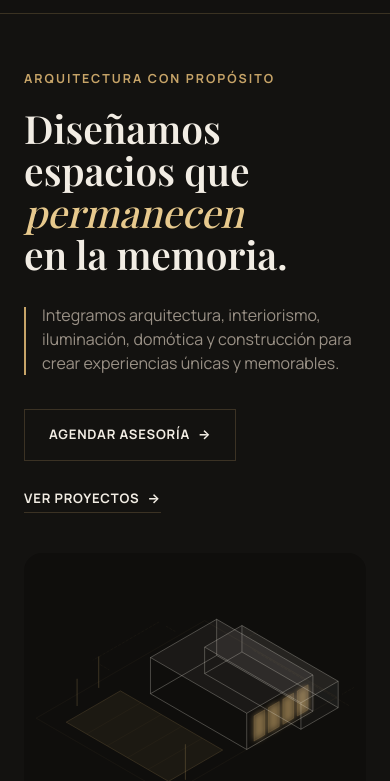
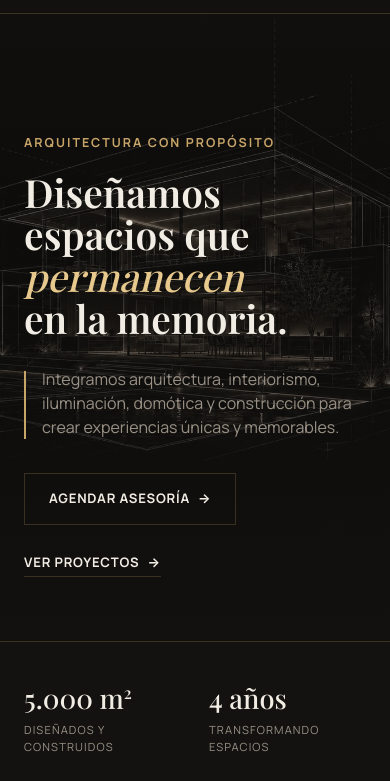
Before and after one commit to TomasPosada0626/novahaus, a website: page home/index.html in a window 390 px wide. Shown: the part 61-842 px from the top of the page. Drawn offline with nearby package versions, Linux system fonts and the light colour scheme; a web font is replaced by a local one.

Commit message:
feat: use real architectural render as hero background
Replaces the procedural wireframe illustration with the client-supplied
photorealistic render (converted to WebP/JPEG, 1.8MB -> ~90KB) as a
full-bleed hero background, matching the target design more closely.
Adds a gradient scrim tuned per breakpoint so hero copy stays legible
against the image at any width; keeps the original source PNG in
home/assets/ for future re-exports.

```diff
--- a/home/css/home.css
+++ b/home/css/home.css
@@ -177,8 +177,36 @@ a { color: inherit; }
 }
 
 /* ---------- Hero ---------- */
-.hero { padding: 56px 0 64px; overflow: hidden; }
+.hero {
+  position: relative;
+  overflow: hidden;
+  min-height: 560px;
+  display: flex;
+  align-items: center;
+  padding: 120px 0 64px;
+}
+.hero-bg {
+  position: absolute;
+  inset: 0;
+  z-index: 0;
+}
+.hero-bg img {
+  width: 100%;
+  height: 100%;
+  object-fit: cover;
+  object-position: 78% 50%;
+}
+.hero-scrim {
+  position: absolute;
+  inset: 0;
+  z-index: 1;
+  background:
+    linear-gradient(180deg, rgba(19,18,16,0.55) 0%, rgba(19,18,16,0) 22%, rgba(19,18,16,0) 70%, rgba(19,18,16,0.75) 100%),
+    linear-gradient(100deg, rgba(19,18,16,0.98) 0%, rgba(19,18,16,0.92) 32%, rgba(19,18,16,0.55) 52%, rgba(19,18,16,0.1) 72%);
+}
 .hero-row {
+  position: relative;
+  z-index: 2;
   display: grid;
   grid-template-columns: 1fr;
   gap: 40px;
@@ -204,11 +232,17 @@ a { color: inherit; }
 
 .hero-actions { display: flex; flex-wrap: wrap; align-items: center; gap: 28px; }
 
-.hero-art { border-radius: 18px; overflow: hidden; background: #0F0E0C; }
-.hero-art img { width: 100%; height: auto; aspect-ratio: 11 / 9; object-fit: cover; }
+.hero-copy { max-width: 560px; }
+
+@media (max-width: 979.98px) {
+  .hero-scrim {
+    background: linear-gradient(180deg, rgba(19,18,16,0.8) 0%, rgba(19,18,16,0.62) 30%, rgba(19,18,16,0.68) 62%, rgba(19,18,16,0.92) 100%);
+  }
+  .hero-bg img { object-position: 88% 40%; }
+}
 
 @media (min-width: 980px) {
-  .hero-row { grid-template-columns: minmax(0, 460px) 1fr; gap: 64px; }
+  .hero { min-height: 88vh; padding: 140px 0 80px; }
 }
 
 /* ---------- Stats ---------- */
--- a/home/index.html
+++ b/home/index.html
@@ -50,6 +50,12 @@
 
   <main id="main">
     <section class="hero" id="top">
+      <picture class="hero-bg" aria-hidden="true">
+        <source srcset="assets/hero-bg.webp" type="image/webp">
+        <img src="assets/hero-bg.jpg" alt="" loading="eager" fetchpriority="high">
+      </picture>
+      <div class="hero-scrim" aria-hidden="true"></div>
+
       <div class="wrap hero-row">
         <div class="hero-copy">
           <p class="eyebrow">Arquitectura con propósito</p>
@@ -67,10 +73,6 @@
             <a class="btn-solid" href="#contacto">Agendar asesoría <span aria-hidden="true">→</span></a>
             <a class="btn-text" href="#proyectos">Ver proyectos <span aria-hidden="true">→</span></a>
           </div>
-        </div>
-
-        <div class="hero-art" aria-hidden="true">
-          <img src="hero-illustration.svg" alt="">
         </div>
       </div>
     </section>
```
Also changed, not shown: home/assets/hero-bg.jpg (added), home/assets/hero-bg.webp (added), 1 other file.
